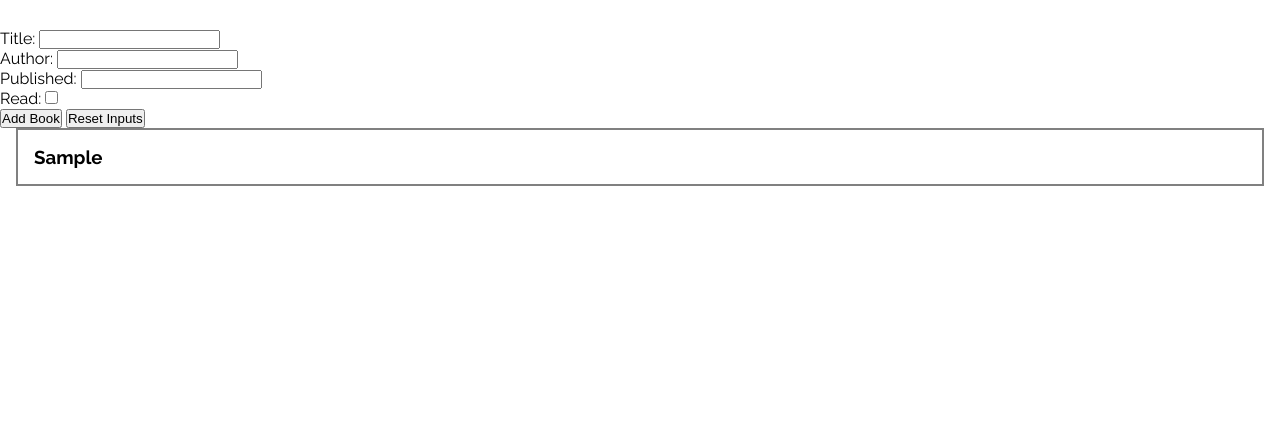
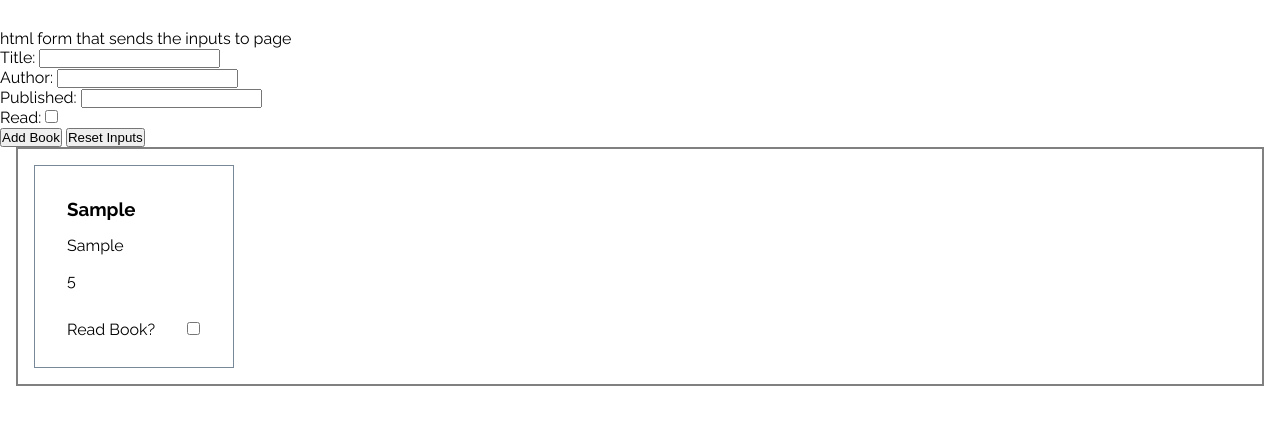
Before and after one commit to Di6bLos/virtual-library, a website: page index.html in a window 1280 px wide. Both pictures are taken after typing "Sample", "Sample", "5" into the empty fields and a click on the button "Add Book". Shown: the part 72-496 px from the top of the page. Drawn offline with Linux system fonts and the light colour scheme.

Commit message:
function creates html elements to display the book cards

```diff
--- a/index.html
+++ b/index.html
@@ -16,6 +16,7 @@
   <body>
     <main>
       <h1>Virtual Library</h1>
+      html form that sends the inputs to page
       <form id="book-form" action="/index.html">
         <label for="title">Title:</label>
         <input id="title-input" type="text" name="title" required>
--- a/script.js
+++ b/script.js
@@ -1,3 +1,6 @@
+
+
+// DOM objects
 const bookForm = document.getElementById('book-form');
 const titleInput = document.getElementById('title-input');
 const authorInput = document.getElementById('author-input');
@@ -6,6 +9,7 @@ const readInput = document.getElementById('read-input');
 const resetBtn = document.getElementById('reset-btn');
 const cardContainer = document.getElementById('card-container');
 
+// Array that will store the books created in the form
 const library = [];
 
 // Constructor function to create a new book
@@ -21,11 +25,32 @@ function Book(title, author, year, read) {
 const printBooks = () => {
     // eslint-disable-next-line no-plusplus
     for(let i = 0; i < library.length; i++) {
+        // Creates a div that wraps around the content
         const bookCard = document.createElement('div');
+        bookCard.classList.add('book');
+        cardContainer.appendChild(bookCard);
+        // Title of the book
         const bookTitle = document.createElement('h3');
         bookTitle.innerHTML = library[i].title;
         bookCard.appendChild(bookTitle);
-        cardContainer.appendChild(bookCard);
+        // Author of the book
+        const bookAuthor = document.createElement('p');
+        bookAuthor.innerHTML = library[i].author;
+        bookCard.appendChild(bookAuthor);
+        // Year it was published
+        const bookYear = document.createElement('p');
+        bookYear.innerHTML = library[i].year;
+        bookCard.appendChild(bookYear);
+        // A checkbox for if it has been read or not
+        const bookReadLabel = document.createElement('label');
+        const bookReadCheckBox = document.createElement('input');
+        bookReadLabel.innerHTML = 'Read Book?';
+        bookReadCheckBox.setAttribute('type', 'checkbox');
+        bookReadCheckBox.value = library[i].read;
+        bookCard.appendChild(bookReadLabel);
+        bookCard.appendChild(bookReadCheckBox);
+
+
 
 
 
@@ -41,7 +66,7 @@ bookForm.addEventListener('submit', (e)=> {
     const year = yearInput.value;
     const read = readInput.value;
 
-
+    // Uses the 'Book' constructor function to create a new book object based on the input values
     const newBook = new Book(title, author, year, read);
     library.push(newBook);
     e.preventDefault();
```
